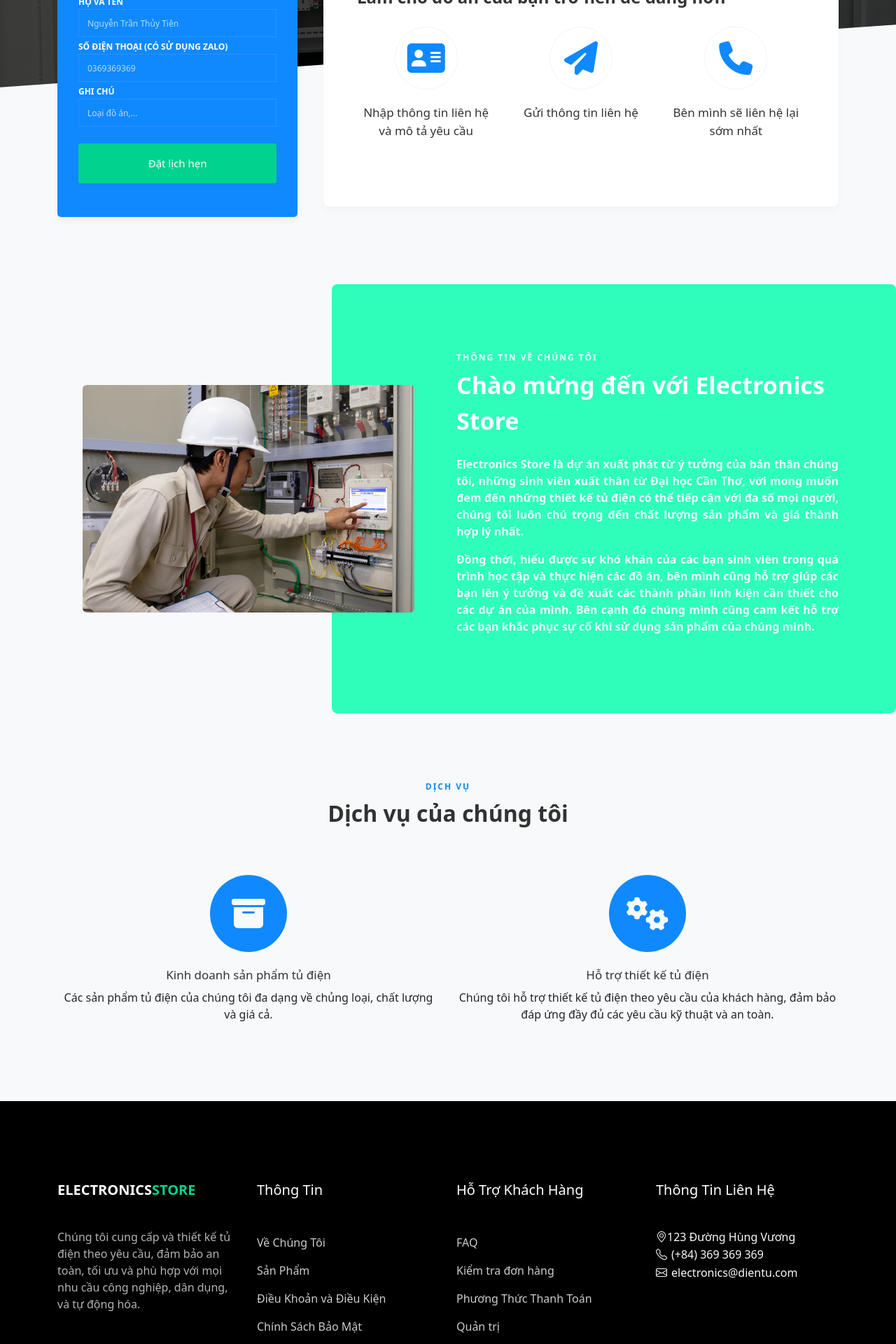
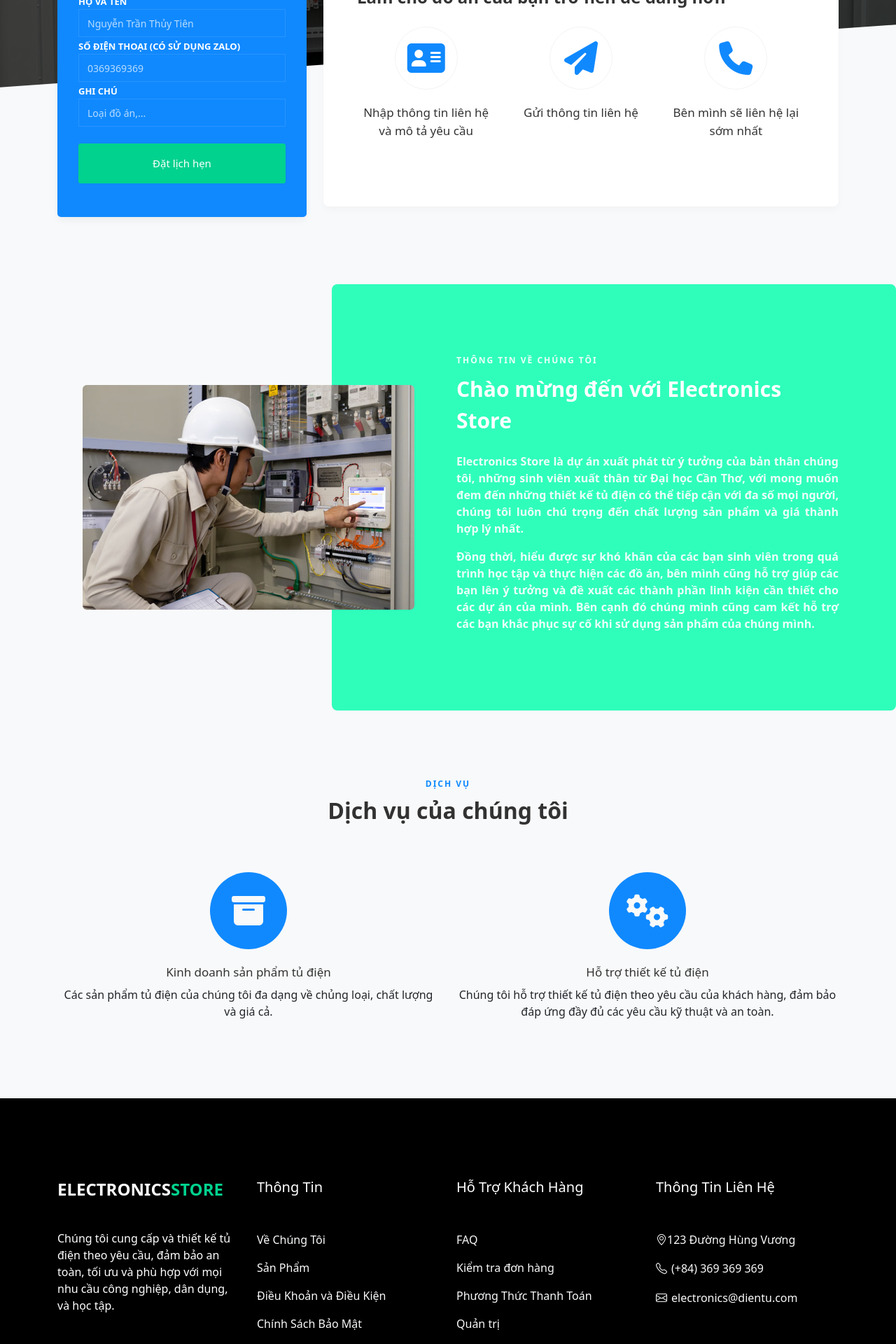
Before and after one commit to VanTuoi/electronics-store, a React (Vite) app: page / in a window 1280 px wide. Shown: the part 700-2620 px from the top of the page at 70% size. Built offline with nearby package versions, Linux system fonts and the light colour scheme; no server answers.

Commit message:
chore: improve seo

```diff
--- a/src/components/breadcrumbs.tsx
+++ b/src/components/breadcrumbs.tsx
@@ -8,8 +8,12 @@ interface IntroduceProps {
 
 export const Breadcrumbs = memo(({ breadcrumbs, title }: IntroduceProps) => {
     useEffect(() => {
+        // Kiểm tra nếu là mobile (width <= 768px) thì scroll lên đầu trang
+        // Nếu không phải mobile thì scroll tới vị trí 385 như ban đầu
+        const scrollPosition = window.innerWidth <= 768 ? 0 : 385;
+
         window.scrollTo({
-            top: 385,
+            top: scrollPosition,
             behavior: "smooth"
         });
     }, []);
--- a/src/components/footer.tsx
+++ b/src/components/footer.tsx
@@ -17,15 +17,15 @@ const Footer = memo(() => {
                 <div className="row mb-5 text-light">
                     <div className="col-md-3 col-sm-6">
                         <div className="ftco-footer-widget mb-4">
-                            <h2 className="ftco-heading-2">
+                            <p className="ftco-heading-2 fs-4">
                                 <Link to="/" className="logo">
                                     {STORE_NAME.split(" ")[0]}
                                     <span>{STORE_NAME.split(" ")[1]}</span>
                                 </Link>
-                            </h2>
-                            <p>
+                            </p>
+                            <p className="fs-6">
                                 Chúng tôi cung cấp và thiết kế tủ điện theo yêu cầu, đảm bảo an toàn, tối ưu và phù hợp
-                                với mọi nhu cầu công nghiệp, dân dụng, và tự động hóa.
+                                với mọi nhu cầu công nghiệp, dân dụng, và học tập.
                             </p>
                             <ul className="ftco-footer-social list-unstyled float-md-left float-lft mt-5">
                                 <li className="ftco-animate">
@@ -49,25 +49,25 @@ const Footer = memo(() => {
 
                     <div className="col-md-3 col-sm-6">
                         <div className="ftco-footer-widget mb-4 ml-md-5">
-                            <h2 className="ftco-heading-2">Thông Tin</h2>
+                            <p className="ftco-heading-2">Thông Tin</p>
                             <ul className="list-unstyled">
                                 <li>
-                                    <Link to="/about" className="py-2 d-block">
+                                    <Link to="/about" className="py-2 d-block text-light">
                                         Về Chúng Tôi
                                     </Link>
                                 </li>
                                 <li>
-                                    <Link to="/products" className="py-2 d-block">
+                                    <Link to="/products" className="py-2 d-block text-light">
                                         Sản Phẩm
                                     </Link>
                                 </li>
                                 <li>
-                                    <Link to="/terms" target="_blank" className="py-2 d-block">
+                                    <Link to="/terms" target="_blank" className="py-2 d-block text-light">
                                         Điều Khoản và Điều Kiện
                                     </Link>
                                 </li>
                                 <li>
-                                    <Link to="/privacy" target="_blank" className="py-2 d-block">
+                                    <Link to="/privacy" target="_blank" className="py-2 d-block text-light">
                                         Chính Sách Bảo Mật
                                     </Link>
                                 </li>
@@ -77,25 +77,25 @@ const Footer = memo(() => {
 
                     <div className="col-md-3 col-sm-6">
                         <div className="ftco-footer-widget mb-4">
-                            <h2 className="ftco-heading-2">Hỗ Trợ Khách Hàng</h2>
+                            <p className="ftco-heading-2">Hỗ Trợ Khách Hàng</p>
                             <ul className="list-unstyled">
                                 <li>
-                                    <Link to="/faq" target="_blank" className="py-2 d-block">
+                                    <Link to="/faq" target="_blank" className="py-2 d-block text-light">
                                         FAQ
                                     </Link>
                                 </li>
                                 <li>
-                                    <Link to="/check" className="py-2 d-block">
+                                    <Link to="/check" className="py-2 d-block text-light">
                                         Kiểm tra đơn hàng
                                     </Link>
                                 </li>
                                 <li>
-                                    <Link to="/payment" target="_blank" className="py-2 d-block">
+                                    <Link to="/payment" target="_blank" className="py-2 d-block text-light">
                                         Phương Thức Thanh Toán
                                     </Link>
                                 </li>
                                 <li>
-                                    <Link to="/auth/login" target="_blank" className="py-2 d-block">
+                                    <Link to="/auth/login" target="_blank" className="py-2 d-block text-light">
                                         Quản trị
                                     </Link>
                                 </li>
@@ -105,14 +105,14 @@ const Footer = memo(() => {
 
                     <div className="col-md-3 col-sm-6">
                         <div className="ftco-footer-widget mb-4">
-                            <h2 className="ftco-heading-2">Thông Tin Liên Hệ</h2>
+                            <p className="ftco-heading-2">Thông Tin Liên Hệ</p>
                             <div className="block-23 mb-3">
                                 <ul className="list-unstyled">
-                                    <li>
+                                    <li className="py-2">
                                         <i className="bi bi-geo-alt mr-3"></i>
                                         <span className="text-light">{CONTACT_INFO.address}</span>
                                     </li>
-                                    <li>
+                                    <li className="py-2">
                                         <i className="bi bi-telephone mr-2"></i>
                                         <button
                                             name="số điện thoại"
@@ -122,7 +122,7 @@ const Footer = memo(() => {
                                             {CONTACT_INFO.phone}
                                         </button>
                                     </li>
-                                    <li>
+                                    <li className="py-2">
                                         <i className="bi bi-envelope mr-2"></i>
                                         <button
                                             name="email"
--- a/src/components/header/header.tsx
+++ b/src/components/header/header.tsx
@@ -13,10 +13,10 @@ const Header = memo(() => {
     }, [location.pathname]);
 
     return (
-        <nav className="container navbar navbar-expand-lg navbar-dark ftco_navbar bg-dark ftco-navbar-light gap-2">
+        <nav className="container navbar navbar-expand-md navbar-dark ftco_navbar bg-dark ftco-navbar-light gap-2">
             <div className="container-nav">
                 <Logo />
-                <div>
+                <div className="collapse-component">
                     <button
                         className="navbar-toggler"
                         type="button"
--- a/src/components/header/logo.tsx
+++ b/src/components/header/logo.tsx
@@ -2,10 +2,10 @@ import { memo } from "react";
 import { Link } from "react-router-dom";
 
 export const Logo = memo(() => (
-    <>
+    <div className="logo-component mt-2">
         <img className="logo-img" src="/logo.svg" alt="logo" />
         <Link className="navbar-brand" to="/">
             Electronics<span> Store</span>
         </Link>
-    </>
+    </div>
 ));
--- a/src/components/pages/home/about.tsx
+++ b/src/components/pages/home/about.tsx
@@ -14,8 +14,8 @@ export const About = memo(() => (
 
                 <div className="col-md-6 wrap-about">
                     <div className="heading-section heading-section-white pl-md-5">
-                        <span className="subheading">Thông tin về chúng tôi</span>
-                        <h3 className="mb-4">Chào mừng đến với Electronics Store</h3>
+                        <span className="subheading py-1">Thông tin về chúng tôi</span>
+                        <h4 className="mb-4">Chào mừng đến với Electronics Store</h4>
 
                         <p>
                             Electronics Store là dự án xuất phát từ ý tưởng của bản thân chúng tôi, những sinh viên xuất
--- a/src/components/pages/home/schedule-form.tsx
+++ b/src/components/pages/home/schedule-form.tsx
@@ -22,7 +22,7 @@ export const ScheduleForm = memo(() => {
 
     return (
         <form onSubmit={handleSubmit(onSubmit)} className="request-form bg-primary py-5">
-            <h2>Đặt lịch hẹn tư vấn hỗ trợ</h2>
+            <h3 className="title">Đặt lịch hẹn tư vấn hỗ trợ</h3>
             <div className="form-group">
                 <label htmlFor="name" className="label">
                     Họ và tên
--- a/src/components/pages/home/services.tsx
+++ b/src/components/pages/home/services.tsx
@@ -6,7 +6,7 @@ export const Services = memo(() => (
             <div className="row justify-content-center mb-5">
                 <div className="col-md-7 text-center heading-section ">
                     <span className="subheading">Dịch vụ</span>
-                    <h2 className="mb-3">Dịch vụ của chúng tôi</h2>
+                    <h3 className="mb-3">Dịch vụ của chúng tôi</h3>
                 </div>
             </div>
             <div className="row">
--- a/src/styles/style.scss
+++ b/src/styles/style.scss
@@ -116,6 +116,12 @@
             background-color: rgb(0 0 0 / 60%) !important;
             border-radius: 999px !important;
 
+            .collapse-component {
+                @include media-breakpoint-down(md) {
+                    width: 100%;
+                }
+            }
+
             .navbar-brand {
                 padding: 5px 20px;
                 font-weight: 800;
@@ -133,6 +139,7 @@
                 }
             }
 
+            .logo-component {
                 .logo-img {
                     display: none;
                     margin: 5px;
@@ -140,6 +147,11 @@
                     width: 35px;
                     @media (max-width: 767px) {
                         display: flex;
+                    }
+                }
+                @media (max-width: 767px) {
+                    z-index: 9999;
+                    position: absolute;
                 }
             }
 
@@ -177,6 +189,7 @@
                         }
                         opacity: 1 !important;
                         @include media-breakpoint-down(md) {
+                            text-align: center;
                             padding-left: 0;
                             padding-right: 0;
                             padding-bottom: 0;
@@ -529,6 +542,7 @@
 
     .request-form {
         background: $white;
+        width: 100%;
         padding: 30px;
         z-index: 1;
         @include border-radius(5px);
@@ -536,7 +550,7 @@
         -webkit-box-shadow: 0px 5px 12px -1px rgba(0, 0, 0, 0.06);
         -moz-box-shadow: 0px 5px 12px -1px rgba(0, 0, 0, 0.06);
         box-shadow: 0px 5px 12px -1px rgba(0, 0, 0, 0.06);
-        h2 {
+        .title {
             color: $white;
             font-size: 22px;
             font-weight: 600;
@@ -573,7 +587,7 @@
         }
         label.label {
             color: $white;
-            font-size: 12px;
+            font-size: 13px;
             text-transform: uppercase;
             font-weight: 600;
         }
@@ -583,7 +597,7 @@
             height: 40px !important;
             background: transparent !important;
             color: rgba(255, 255, 255, 0.7) !important;
-            font-size: 12px;
+            font-size: 14px;
             border-radius: 0px;
             box-shadow: none !important;
             &::-webkit-input-placeholder {
@@ -745,19 +759,19 @@
             letter-spacing: 2px;
             text-transform: uppercase;
         }
-        h3 {
-            font-size: 40px;
+        h4 {
+            font-size: 30px;
             font-weight: 600;
             @include media-breakpoint-down(sm) {
-                font-size: 28px;
+                font-size: 24px;
             }
         }
         &.heading-section-white {
             .subheading {
                 color: rgba(255, 255, 255, 0.9);
             }
-            h3 {
-                font-size: 34px;
+            h4 {
+                font-size: 30px;
                 color: $white;
             }
             p {
@@ -870,7 +884,7 @@
             }
         }
         .ftco-footer-widget {
-            h2 {
+            p {
                 font-weight: normal;
                 color: $white;
                 margin-bottom: 40px;
@@ -998,6 +1012,7 @@
         color: #fff;
         background-color: #01d28e;
     }
+    .cart-component {
         .cart-icon-wrapper {
             display: inline-block;
             position: relative;
@@ -1005,10 +1020,18 @@
             cursor: pointer;
             color: white;
         }
-
         .cart-icon-wrapper:hover * {
             color: #01d28e;
             transition: 0.3s;
+        }
+        @include media-breakpoint-down(md) {
+            width: 100%;
+            display: flex;
+            flex-direction: row;
+            justify-content: center;
+            align-items: center;
+            margin: 0 auto;
+         }
     }
 
     .cart-badge {
```
Also changed, not shown: src/components/header/cart.tsx (+5 -3 lines), src/components/pages/detail-product/detail.tsx (+45 -10 lines), src/components/pages/home/introduce.tsx (+4 -4 lines). Lines whose indentation alone changed are shown as unchanged.
